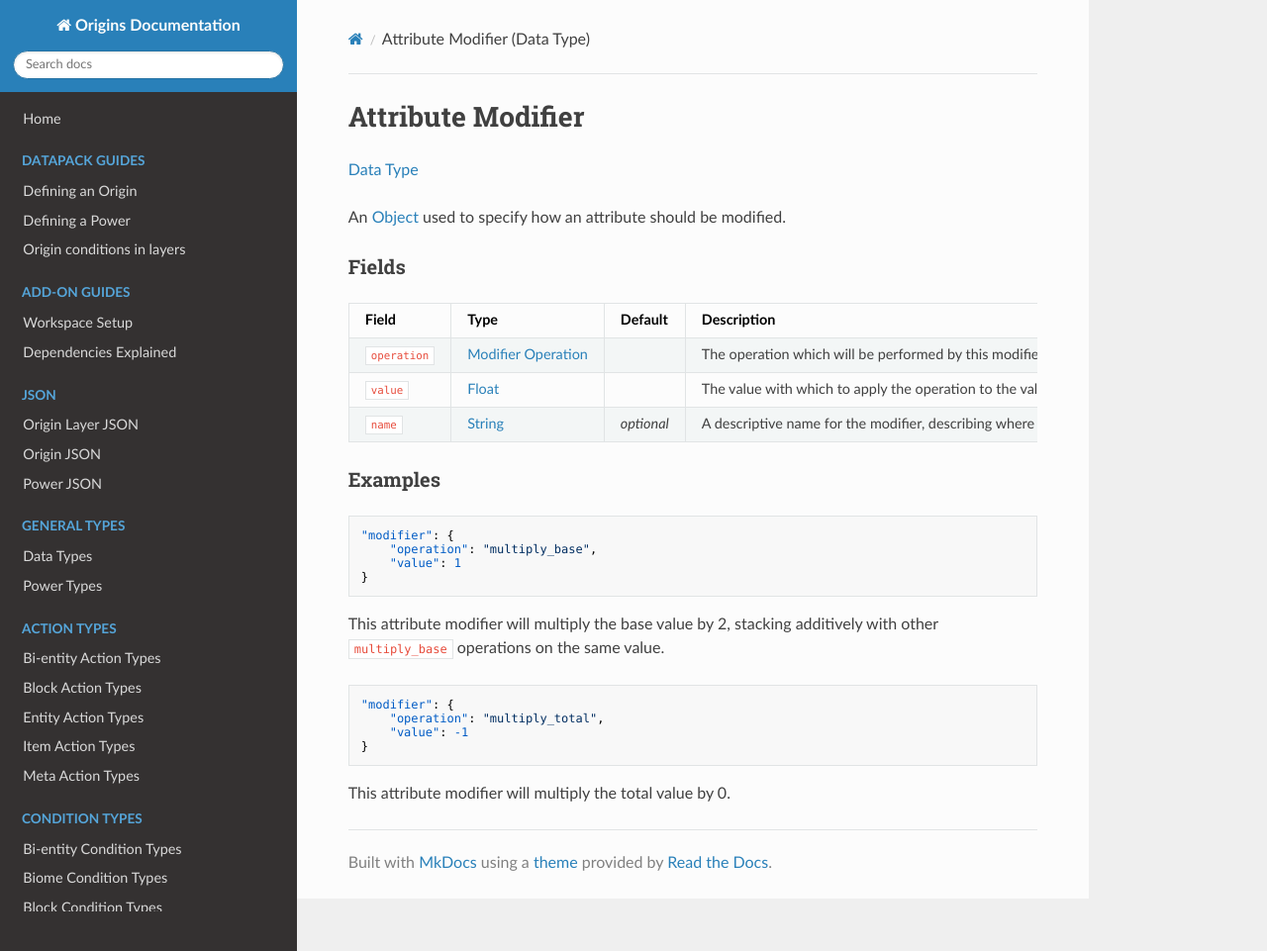
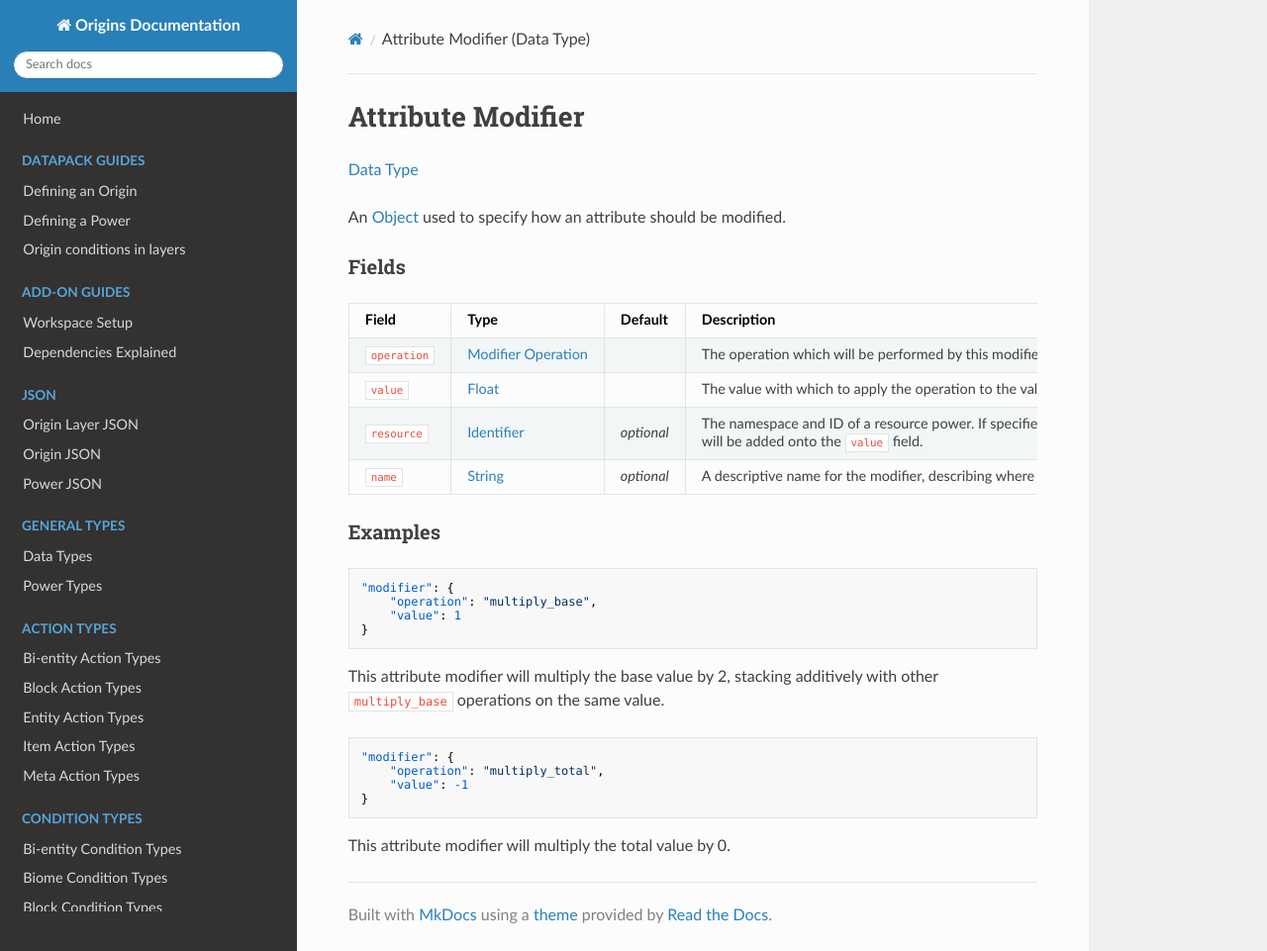
Before and after one commit to apace100/origins-docs, an MkDocs documentation site: the page built from docs/types/data_types/attribute_modifier.md, in a window 1280 px wide and 961 px high. Shown: the whole window at 99% size. Built offline with MkDocs 1.6.1, drawn with Linux system fonts in a browser that asks for light colours; nearby versions of some CDN libraries.

Commit message:
Update attribute_modifier.md

```diff
--- a/docs/types/data_types/attribute_modifier.md
+++ b/docs/types/data_types/attribute_modifier.md
@@ -16,6 +16,7 @@ Field  | Type | Default | Description
 -------|------|---------|-------------
 `operation` | [Modifier Operation](modifier_operation.md) | | The operation which will be performed by this modifier.
 `value` | [Float](float.md) | | The value with which to apply the operation to the value.
+`resource` | [Identifier](../data_types/identifier.md) | _optional_ | The namespace and ID of a resource power. If specified, the value of the designated `resource` will be added onto the `value` field.
 `name` | [String](string.md) | _optional_ | A descriptive name for the modifier, describing where it comes from.
 
 
```
